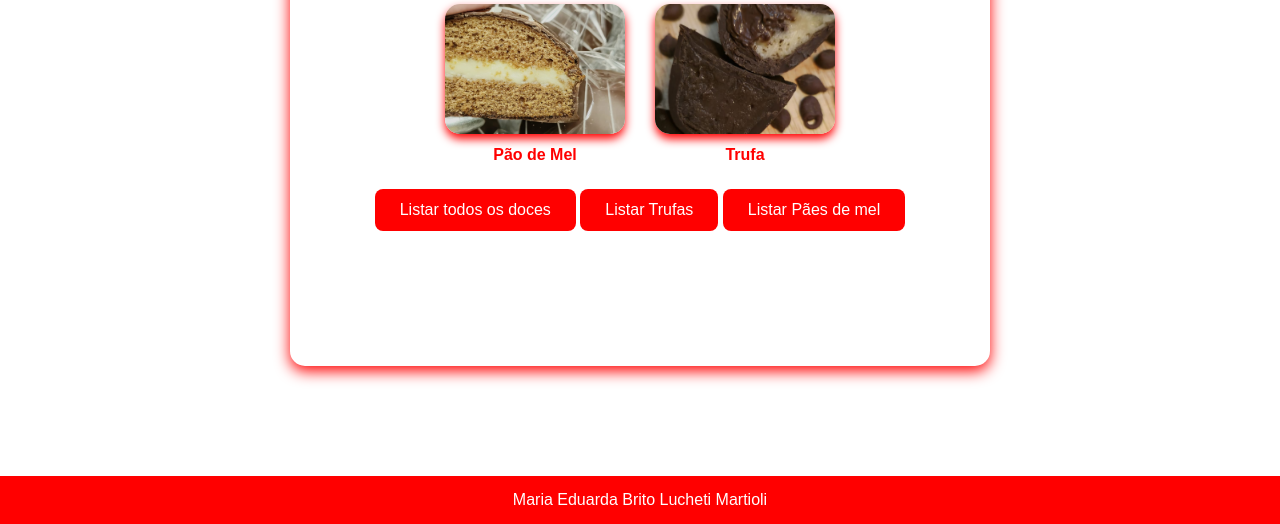
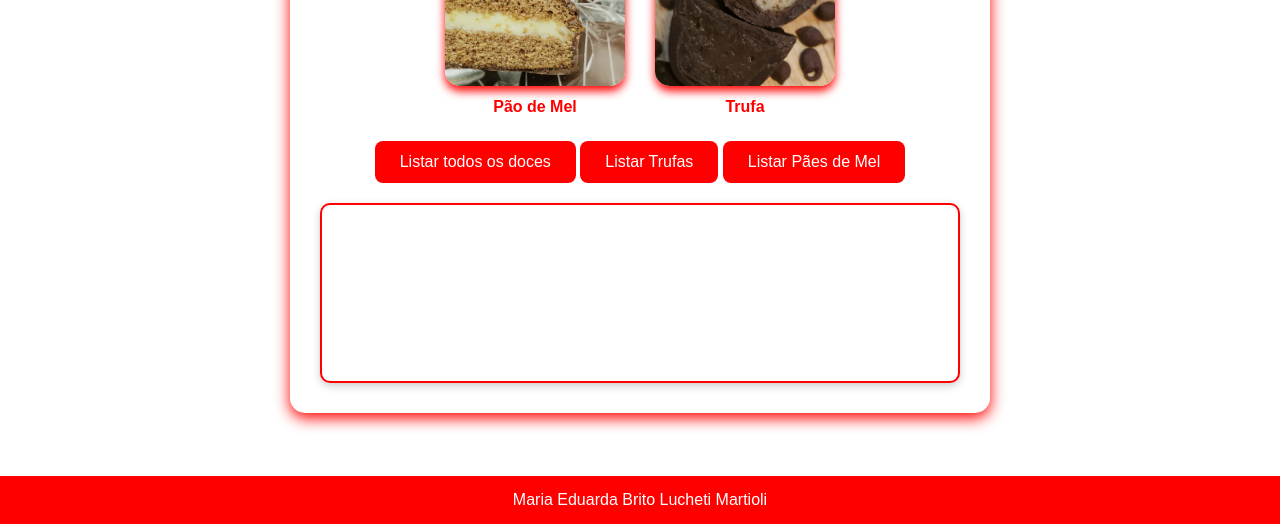
Before and after one commit to Dudamartioli/Maria-Eduarda-Martioli_2bim_Catalogo-de-doces, a website: page Public/index.html in a window 1280 px wide. Shown: the part 276-800 px from the top of the page. Drawn offline with Linux system fonts and the light colour scheme.

Commit message:
Adicionado melhorias na tabela

```diff
--- a/Public/index.css
+++ b/Public/index.css
@@ -1,25 +1,35 @@
-:root{
+/* Cria variáveis de cores para facilitar alterações futuras */
+:root {
     --preto: black;
     --branco: white;
     --vermelho: red;
 }
 
-/* Remove margens padrão */
+/* Remove as margens e espaçamentos padrão de todos os elementos */
 * {
     margin: 0;
     padding: 0;
     box-sizing: border-box;
+    /* Faz com que padding e borda não aumentem o tamanho do elemento */
 }
 
 /* Corpo da página */
 body {
     font-family: Arial, Helvetica, sans-serif;
+    /* Define a fonte */
+
     background-color: var(--branco);
+    /* Cor de fundo da página */
+
     color: var(--vermelho);
+    /* Cor padrão dos textos */
+
     min-height: 100vh;
+    /* Faz o body ocupar no mínimo toda a altura da tela */
 
     display: flex;
     flex-direction: column;
+    /* Organiza header, conteúdo e footer em coluna */
 }
 
 /* Cabeçalho */
@@ -33,88 +43,174 @@ header {
     box-shadow: 0 2px 10px var(--vermelho);
 }
 
-/* Área principal */
+/* Área principal da página */
 main {
     flex: 1;
+    /* Faz o conteúdo ocupar o espaço disponível */
+
     display: flex;
     justify-content: center;
     align-items: center;
+
     padding: 30px;
 }
 
-/* Caixa principal */
+/* Caixa principal do sistema */
 .container {
     background-color: var(--branco);
+
     width: 100%;
     max-width: 700px;
+    /* Largura máxima da caixa */
+
     padding: 30px;
+
     border-radius: 15px;
+    /* Cantos arredondados */
+
     box-shadow: 0 5px 15px var(--vermelho);
+    /* Sombra vermelha */
+
     text-align: center;
 }
 
-/* Título */
+/* Título principal */
 h1 {
     color: var(--vermelho);
     margin-bottom: 20px;
 }
 
-/* Botão */
+/* Botões */
 button {
     background-color: var(--vermelho);
     color: var(--branco);
+
     border: none;
+
     padding: 12px 25px;
+
     font-size: 16px;
+
     border-radius: 8px;
+
     cursor: pointer;
+    /* Mostra a mãozinha ao passar o mouse */
+
     transition: 0.3s;
+    /* Animação suave */
 }
 
+/* Efeito quando passa o mouse */
 button:hover {
     background-color: var(--vermelho);
     transform: scale(1.05);
+    /* Aumenta levemente o botão */
 }
 
-/* Área de resultados */
+/* Galeria das imagens */
+.galeria {
+    display: flex;
+
+    justify-content: center;
+
+    gap: 30px;
+    /* Espaço entre as imagens */
+
+    margin: 25px 0;
+}
+
+/* Cada imagem com seu texto */
+.card {
+    text-align: center;
+}
+
+/* Imagens */
+.card img {
+    width: 180px;
+    height: 130px;
+
+    object-fit: cover;
+    /* Mantém a imagem proporcional */
+
+    border-radius: 15px;
+
+    box-shadow: 0 5px 10px var(--vermelho);
+}
+
+/* Nome das imagens */
+.card p {
+    margin-top: 8px;
+    font-weight: bold;
+    color: var(--vermelho);
+}
+
+/* ================================================= */
+/* CAIXA DOS RESULTADOS                              */
+/* ================================================= */
+
+/* Esta caixa terá a barra de rolagem */
+.resultado-container {
+    margin-top: 20px;
+
+    height: 180px;
+    /* Altura menor da caixa */
+
+    overflow-y: auto;
+    /* Barra de rolagem */
+
+    overflow-x: hidden;
+
+    background-color: var(--branco);
+
+    border: 2px solid var(--vermelho);
+
+    border-radius: 10px;
+
+    padding: 10px;
+
+    box-shadow: 0 3px 8px rgba(0, 0, 0, 0.2);
+
+    text-align: left;
+}
+
+/* Área onde o JavaScript coloca os doces */
 .resultado {
-    margin-top: 25px;
-    padding: 15px;
-    min-height: 80px;
-    background-color: var(--branco);
-    border-radius: 10px;
+
+    margin-top: 0;
+
+    padding: 5px;
+
+    background-color: transparent;
+
+    min-height: auto;
+
     text-align: left;
+}
+
+/* Nome do doce */
+.resultado h3 {
+    color: var(--vermelho);
+
+    margin-bottom: 5px;
+}
+
+/* Preço do doce */
+.resultado p {
+    margin-bottom: 10px;
+}
+
+/* Linha separadora */
+.resultado hr {
+    margin: 15px 0;
 }
 
 /* Rodapé */
 footer {
     background-color: var(--vermelho);
+
     color: var(--branco);
+
     text-align: center;
+
     padding: 15px;
 }
-
-.galeria {
-    display: flex;
-    justify-content: center;
-    gap: 30px;
-    margin: 25px 0;
-}
-
-.card {
-    text-align: center;
-}
-
-.card img {
-    width: 180px;
-    height: 130px;
-    object-fit: cover;
-    border-radius: 15px;
-    box-shadow: 0 5px 10px var(--vermelho);
-}
-
-.card p {
-    margin-top: 8px;
-    font-weight: bold;
-    color: var(--vermelho);
-}
--- a/Public/index.html
+++ b/Public/index.html
@@ -1,16 +1,13 @@
 <!DOCTYPE html>
-
-<html lang="en">
+<html lang="pt-BR">
 
 <head>
 
     <meta charset="UTF-8">
     <meta name="viewport" content="width=device-width, initial-scale=1.0">
     <title>Catálogo de Doces</title>
-    <!-- Texto que aparece na aba do navegador -->
 
     <link rel="stylesheet" href="index.css">
-    <!-- Conecta o arquivo CSS responsável pela aparência da página -->
 
 </head>
 
@@ -37,10 +34,12 @@
 
             <button onclick="ftodos()">Listar todos os doces</button>
             <button onclick="ftrufas()">Listar Trufas</button>
-            <button onclick="fpaodemel()">Listar Pães de mel</button>
+            <button onclick="fpaodemel()">Listar Pães de Mel</button>
 
-
+            <!-- Área com rolagem -->
+            <div class="resultado-container">
                 <div id="resultado" class="resultado"></div>
+            </div>
 
         </div>
     </main>
@@ -50,30 +49,15 @@
     <script>
 
         const enderecoServidor = 'localhost';
-        // Endereço onde o servidor está rodando
-        // localhost significa "meu próprio computador"
-
         const porta = '3001';
-        // Porta utilizada pelo servidor
 
         async function ftodos() {
-            // Cria uma função assíncrona chamada ftodos
-            // Ela será executada ao clicar no botão
 
             try {
-                // Tenta executar o código abaixo
-                // Caso aconteça algum erro, vai para o catch
 
                 const resposta = await fetch(
                     `http://${enderecoServidor}:${porta}/doces`
                 );
-                /*
-                Faz uma requisição GET para:
-                http://localhost:3000/doces
-
-                await = espera o servidor responder antes de continuar
-                fetch() = função usada para fazer requisições HTTP
-                */
 
                 const dados = await resposta.json();
 
@@ -84,68 +68,30 @@
                 }
 
                 let html = '';
-                // Cria uma variável vazia para armazenar o HTML
 
                 dados.forEach(doce => {
-                    /*
-                    Percorre cada item do vetor recebido
-
-                    doce representa um registro retornado pelo banco
-
-                    Exemplo:
-                    doce.nome_doce
-                    doce.preco
-                    */
 
                     html += `
                         <h3>${doce.nome_doce}</h3>
                         <p>Preço: R$ ${doce.preco}</p>
                         <hr>
                     `;
-                    /*
-                    Adiciona ao HTML:
-
-                    Nome do doce
-                    Preço do doce
-                    Linha separadora
-
-                    ${} serve para inserir valores de variáveis
-                    dentro do template string
-                    */
                 });
 
                 document.getElementById('resultado').innerHTML = html;
-                /*
-                Procura o elemento com id="resultado"
-
-                Substitui seu conteúdo pelo HTML criado acima
-
-                Assim os doces aparecem na tela
-                */
 
             } catch (erro) {
-                // Executa caso aconteça algum erro
 
                 console.error('Erro:', erro);
-                /*
-                Mostra detalhes do erro no console do navegador
-                (F12 → Console)
-                */
 
                 document.getElementById('resultado').innerHTML =
                     'Erro ao consultar o servidor.';
-                /*
-                Exibe uma mensagem de erro para o usuário
-                */
             }
         }
 
-
         async function ftrufas() {
-            // Função para listar somente as trufas
 
             try {
-                // Faz a requisição ao servidor
 
                 const resposta = await fetch(
                     `http://${enderecoServidor}:${porta}/trufas`
@@ -182,10 +128,8 @@
         }
 
         async function fpaodemel() {
-            // Função para listar somente oa pães de mel
 
             try {
-                // Faz a requisição ao servidor
 
                 const resposta = await fetch(
                     `http://${enderecoServidor}:${porta}/paodemel`
@@ -220,6 +164,7 @@
                     'Erro ao consultar o servidor.';
             }
         }
+
     </script>
 
 </body>
```
Also changed, not shown: README.md (added). Lines whose indentation alone changed are shown as unchanged.
